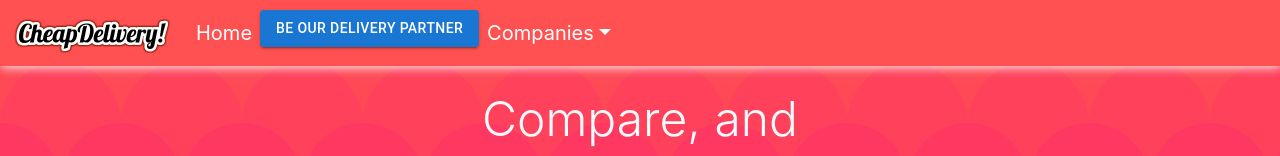
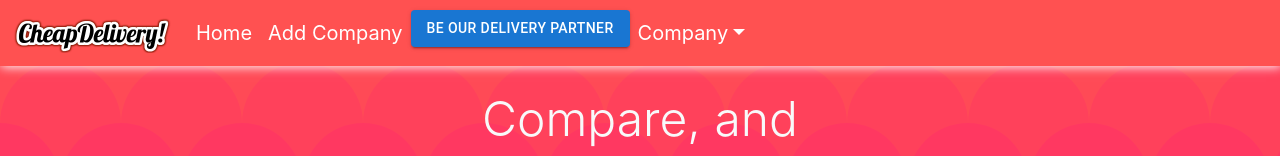
Before and after one commit to shivam-singh-au17/hackathon_App, a React (Create React App) app in the folder client/: page / in a window 1280 px wide. Shown: the top 156 px of the page. Built offline with nearby package versions, Linux system fonts and the light colour scheme; no server answers.

Commit message:
adding some file

```diff
--- a/client/src/components/Navbar/Navbar.jsx
+++ b/client/src/components/Navbar/Navbar.jsx
@@ -1,13 +1,9 @@
 import React from "react";
 import logo from "../Images/logo.png";
 import BasicPopover from "../Partner/Partner";
-import "./Navbar.css"
+import "./Navbar.css";
 
 const Navbar = () => {
-
-
-
-
   return (
     <div>
       <nav
@@ -37,9 +33,55 @@
                 </a>
               </li>
               <li className="nav-item">
+                <span
+                  type="button"
+                  data-bs-toggle="modal"
+                  data-bs-target="#exampleModal"
+                >
+                  <a className="nav-link active" aria-current="page" href="/">
+                    Add Company
+                  </a>
+                </span>
 
-                  <BasicPopover />
-
+                <div
+                  class="modal fade"
+                  id="exampleModal"
+                  tabindex="-1"
+                  aria-labelledby="exampleModalLabel"
+                  aria-hidden="true"
+                >
+                  <div class="modal-dialog">
+                    <div class="modal-content">
+                      <div class="modal-header">
+                        <h5 class="modal-title" id="exampleModalLabel">
+                          Modal title
+                        </h5>
+                        <button
+                          type="button"
+                          class="btn-close"
+                          data-bs-dismiss="modal"
+                          aria-label="Close"
+                        ></button>
+                      </div>
+                      <div class="modal-body">...</div>
+                      <div class="modal-footer">
+                        <button
+                          type="button"
+                          class="btn btn-secondary"
+                          data-bs-dismiss="modal"
+                        >
+                          Close
+                        </button>
+                        <button type="button" class="btn btn-primary">
+                          Save changes
+                        </button>
+                      </div>
+                    </div>
+                  </div>
+                </div>
+              </li>
+              <li className="nav-item">
+                <BasicPopover />
               </li>
               <li className="nav-item dropdown">
                 <a
@@ -50,7 +92,7 @@
                   data-bs-toggle="dropdown"
                   aria-expanded="false"
                 >
-                  Companies
+                  Company
                 </a>
                 <ul
                   className="dropdown-menu fs-5"
```
